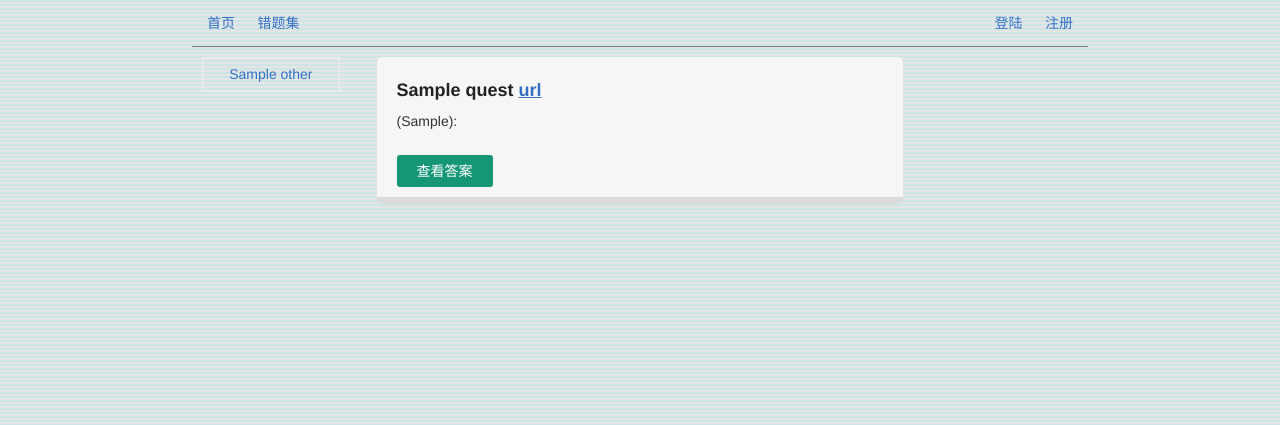
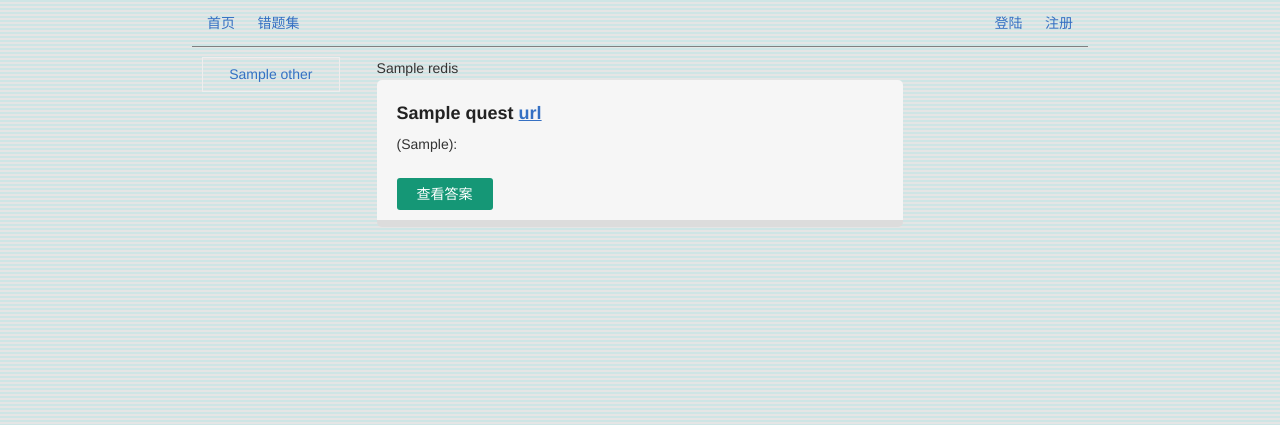
Before and after one commit to cursorzz/kuaijiti, a Django app: template index/templates/quest.html in a window 1280 px wide. Shown: the top 425 px of the page. Run offline with Django 3.2, Linux system fonts and the light colour scheme; tables that the repository leaves empty hold one stand-in row (values such as "Sample post"); the template is opened without the code that fills it: values that come from a table or form of the project are taken from there, most other values are stand-ins (such as "Sample title", 1, 10 or a date in 2020).

Commit message:
add print in error

```diff
--- a/index/templates/quest.html
+++ b/index/templates/quest.html
@@ -30,6 +30,7 @@
 {% endblock %}
 
 {% block content %}
+{{ redis }}
 {% for quest in quests %}
 <div class="quest" id="{{ forloop.counter }}" style="display:none;">
     <h4 class="">{{ quest.title }}
--- a/index/views.py
+++ b/index/views.py
@@ -147,6 +147,7 @@ class ErrorView(TemplateView):
 
         rdb = CacheDB()
         kwargs['quests'] = rdb.get_errors(user.pk)
+        kwargs['redis'] = settings.REDIS_DB
         return super(ErrorView, self).get_context_data(**kwargs)
 
 class LoginView(FormView):
```
